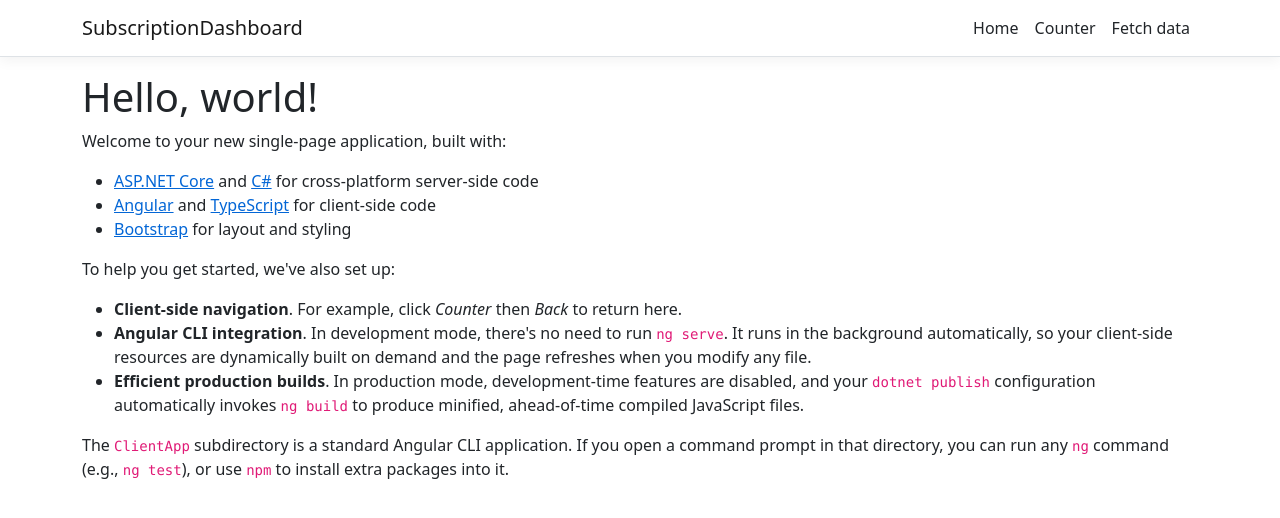
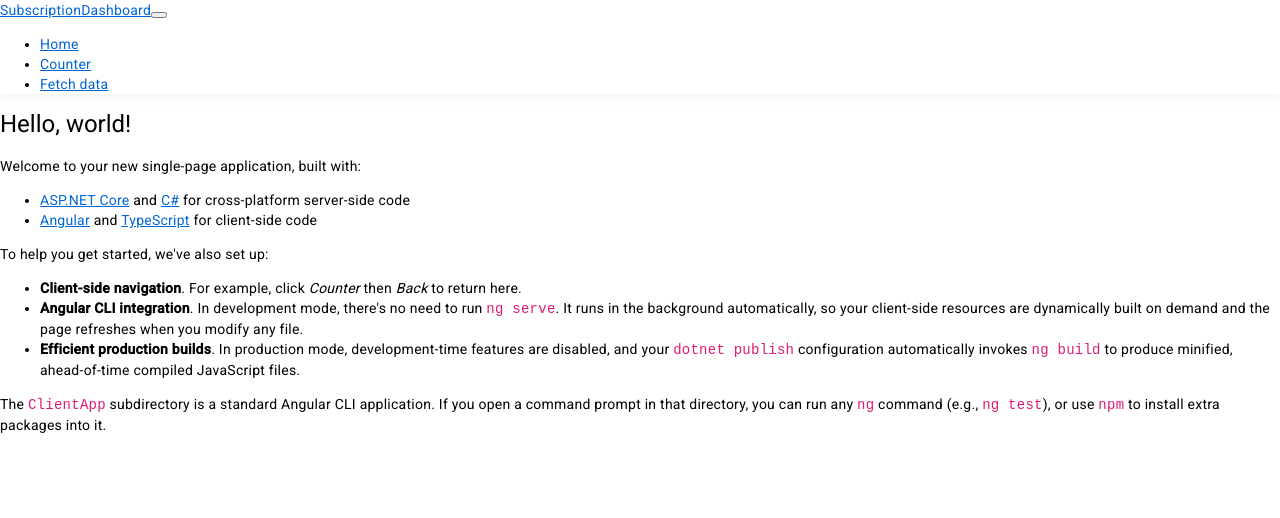
Before and after one commit to Itzhak-Yo/SubscriptionDashboard, an Angular app in the folder SubscriptionDashboard/ClientApp/: page / in a window 1280 px wide. Shown: the top 518 px of the page. Built offline with nearby package versions, Linux system fonts and the light colour scheme.

Commit message:
update angular & install material

```diff
--- a/SubscriptionDashboard/ClientApp/angular.json
+++ b/SubscriptionDashboard/ClientApp/angular.json
@@ -27,7 +27,7 @@
               "src/assets"
             ],
             "styles": [
-              "node_modules/bootstrap/dist/css/bootstrap.min.css",
+              "@angular/material/prebuilt-themes/indigo-pink.css",
               "src/styles.css"
             ],
             "scripts": []
@@ -95,6 +95,7 @@
               "src/assets"
             ],
             "styles": [
+              "@angular/material/prebuilt-themes/indigo-pink.css",
               "src/styles.css"
             ],
             "scripts": []
--- a/SubscriptionDashboard/ClientApp/src/app/app.module.ts
+++ b/SubscriptionDashboard/ClientApp/src/app/app.module.ts
@@ -9,6 +9,7 @@
 import { HomeComponent } from './home/home.component';
 import { CounterComponent } from './counter/counter.component';
 import { FetchDataComponent } from './fetch-data/fetch-data.component';
+import { BrowserAnimationsModule } from '@angular/platform-browser/animations';
 
 @NgModule({
   declarations: [
@@ -26,7 +27,8 @@
       { path: '', component: HomeComponent, pathMatch: 'full' },
       { path: 'counter', component: CounterComponent },
       { path: 'fetch-data', component: FetchDataComponent },
-    ])
+    ]),
+    BrowserAnimationsModule
   ],
   providers: [],
   bootstrap: [AppComponent]
--- a/SubscriptionDashboard/ClientApp/src/app/app.server.module.ts
+++ b/SubscriptionDashboard/ClientApp/src/app/app.server.module.ts
@@ -5,7 +5,7 @@
 import { AppModule } from './app.module';
 
 @NgModule({
-    imports: [AppModule, ServerModule, ModuleMapLoaderModule],
-    bootstrap: [AppComponent]
+  imports: [AppModule, ServerModule, ModuleMapLoaderModule],
+  bootstrap: [AppComponent],
 })
-export class AppServerModule { }
+export class AppServerModule {}
--- a/SubscriptionDashboard/ClientApp/src/app/home/home.component.html
+++ b/SubscriptionDashboard/ClientApp/src/app/home/home.component.html
@@ -1,14 +1,39 @@
 <h1>Hello, world!</h1>
 <p>Welcome to your new single-page application, built with:</p>
 <ul>
-  <li><a href='https://get.asp.net/'>ASP.NET Core</a> and <a href='https://msdn.microsoft.com/en-us/library/67ef8sbd.aspx'>C#</a> for cross-platform server-side code</li>
-  <li><a href='https://angular.io/'>Angular</a> and <a href='http://www.typescriptlang.org/'>TypeScript</a> for client-side code</li>
-  <li><a href='http://getbootstrap.com/'>Bootstrap</a> for layout and styling</li>
+  <li>
+    <a href="https://get.asp.net/">ASP.NET Core</a> and
+    <a href="https://msdn.microsoft.com/en-us/library/67ef8sbd.aspx">C#</a> for
+    cross-platform server-side code
+  </li>
+  <li>
+    <a href="https://angular.io/">Angular</a> and
+    <a href="http://www.typescriptlang.org/">TypeScript</a> for client-side code
+  </li>
 </ul>
 <p>To help you get started, we've also set up:</p>
 <ul>
-  <li><strong>Client-side navigation</strong>. For example, click <em>Counter</em> then <em>Back</em> to return here.</li>
-  <li><strong>Angular CLI integration</strong>. In development mode, there's no need to run <code>ng serve</code>. It runs in the background automatically, so your client-side resources are dynamically built on demand and the page refreshes when you modify any file.</li>
-  <li><strong>Efficient production builds</strong>. In production mode, development-time features are disabled, and your <code>dotnet publish</code> configuration automatically invokes <code>ng build</code> to produce minified, ahead-of-time compiled JavaScript files.</li>
+  <li>
+    <strong>Client-side navigation</strong>. For example, click
+    <em>Counter</em> then <em>Back</em> to return here.
+  </li>
+  <li>
+    <strong>Angular CLI integration</strong>. In development mode, there's no
+    need to run <code>ng serve</code>. It runs in the background automatically,
+    so your client-side resources are dynamically built on demand and the page
+    refreshes when you modify any file.
+  </li>
+  <li>
+    <strong>Efficient production builds</strong>. In production mode,
+    development-time features are disabled, and your
+    <code>dotnet publish</code> configuration automatically invokes
+    <code>ng build</code> to produce minified, ahead-of-time compiled JavaScript
+    files.
+  </li>
 </ul>
-<p>The <code>ClientApp</code> subdirectory is a standard Angular CLI application. If you open a command prompt in that directory, you can run any <code>ng</code> command (e.g., <code>ng test</code>), or use <code>npm</code> to install extra packages into it.</p>
+<p>
+  The <code>ClientApp</code> subdirectory is a standard Angular CLI application.
+  If you open a command prompt in that directory, you can run any
+  <code>ng</code> command (e.g., <code>ng test</code>), or use
+  <code>npm</code> to install extra packages into it.
+</p>
--- a/SubscriptionDashboard/ClientApp/src/index.html
+++ b/SubscriptionDashboard/ClientApp/src/index.html
@@ -6,9 +6,18 @@
     <base href="/" />
 
     <meta name="viewport" content="width=device-width, initial-scale=1" />
-    <link rel="icon" type="image/x-icon" href="favicon.ico" />
+    <link rel="icon" type="image/x-icon" href="#" />
+    <link rel="preconnect" href="https://fonts.gstatic.com" />
+    <link
+      href="https://fonts.googleapis.com/css2?family=Roboto:wght@300;400;500&display=swap"
+      rel="stylesheet"
+    />
+    <link
+      href="https://fonts.googleapis.com/icon?family=Material+Icons"
+      rel="stylesheet"
+    />
   </head>
-  <body>
+  <body class="mat-typography">
     <app-root>Loading...</app-root>
   </body>
 </html>
--- a/SubscriptionDashboard/ClientApp/src/styles.css
+++ b/SubscriptionDashboard/ClientApp/src/styles.css
@@ -14,3 +14,6 @@
   background-color: #1b6ec2;
   border-color: #1861ac;
 }
+
+html, body { height: 100%; }
+body { margin: 0; font-family: Roboto, "Helvetica Neue", sans-serif; }
--- a/SubscriptionDashboard/ClientApp/tsconfig.json
+++ b/SubscriptionDashboard/ClientApp/tsconfig.json
@@ -13,12 +13,13 @@
     "experimentalDecorators": true,
     "moduleResolution": "node",
     "importHelpers": true,
-    "target": "es2017",
+    "target": "ES2022",
     "module": "es2020",
     "lib": [
       "es2018",
       "dom"
-    ]
+    ],
+    "useDefineForClassFields": false
   },
   "angularCompilerOptions": {
     "enableI18nLegacyMessageIdFormat": false,
```
Also changed, not shown: SubscriptionDashboard/ClientApp/package.json (+16 -17 lines), SubscriptionDashboard/ClientApp/src/test.ts (+0 -11 lines), SubscriptionDashboard/ClientApp/.browserslistrc (deleted), 1 other file (tests, documents, lock files or other folders).
